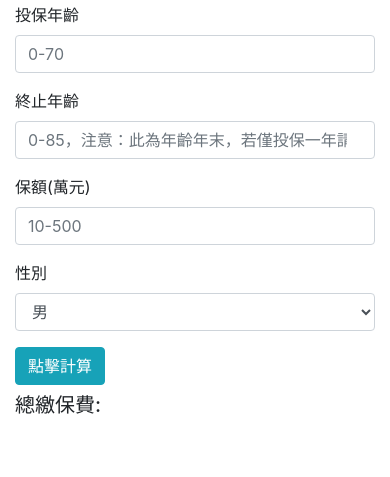
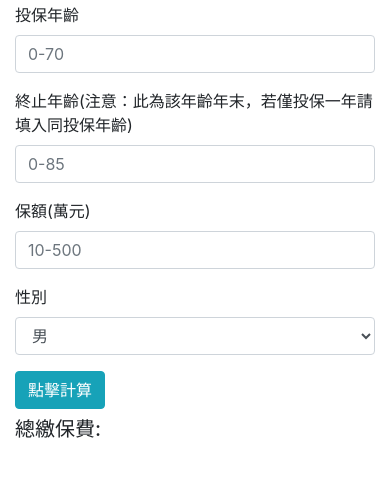
Before and after one commit to PiiterLiao/calTLIcancer, a plain HTML site: page index.html in a window 390 px wide. Shown: the part 129-606 px from the top of the page. Drawn offline with nearby package versions, Linux system fonts and the light colour scheme.

Commit message:
endYear mention text lift to label for mobile overflow

```diff
--- a/index.html
+++ b/index.html
@@ -20,8 +20,8 @@
         <input type="number" class="form-control" id="startYear" placeholder="0-70">
       </div>
       <div class="form-group">
-        <label for="endYear">終止年齡</label>
-        <input type="number" class="form-control" id="endYear" placeholder="0-85，注意：此為年齡年末，若僅投保一年請填入同投保年齡">
+        <label for="endYear">終止年齡(注意：此為該年齡年末，若僅投保一年請填入同投保年齡)</label>
+        <input type="number" class="form-control" id="endYear" placeholder="0-85">
       </div>
       <div class="form-group">
         <label for="amount">保額(萬元)</label>
```
